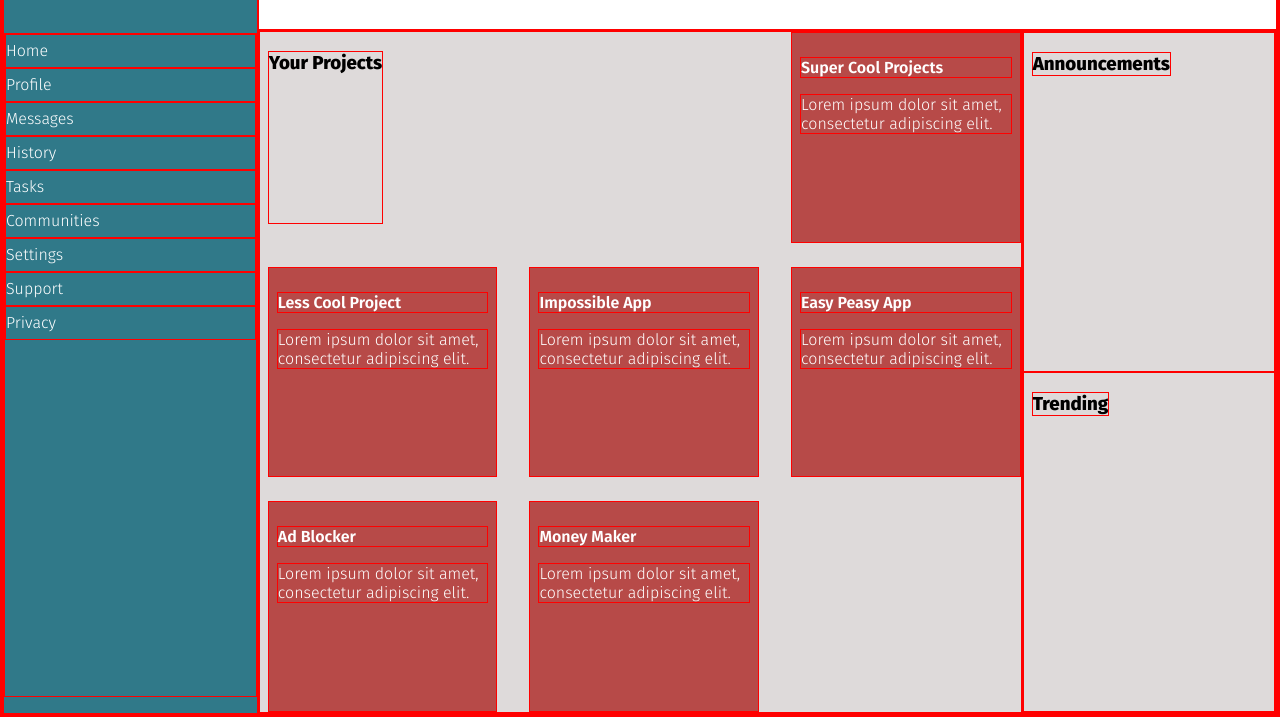
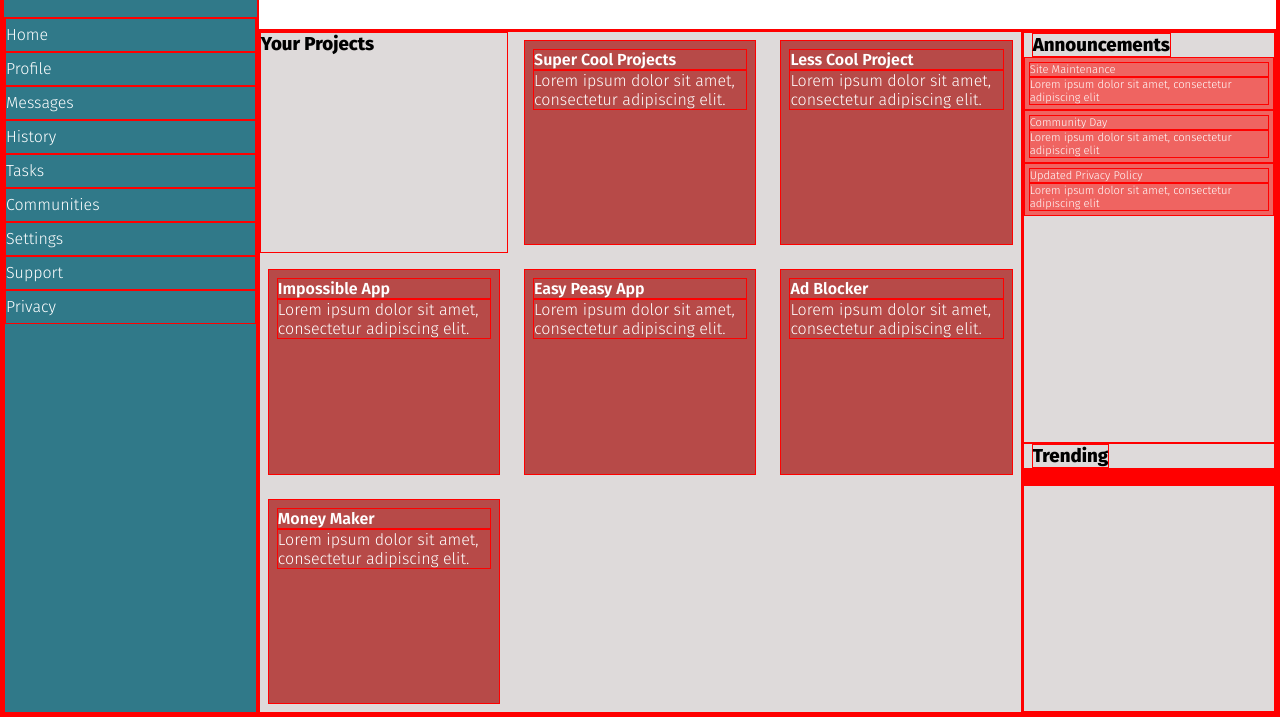
Before and after one commit to blakejam371/admin-dashboard, a plain HTML site: page index.html in a window 1280 px wide. Shown: the part 87-804 px from the top of the page. Drawn offline with Linux system fonts and the light colour scheme.

Commit message:
Update to HTML and CSS

```diff
--- a/index.html
+++ b/index.html
@@ -41,7 +41,7 @@
     </div>
     <div id="main-content">
         <div id="projects">
-          <h3 id="section-header">Your Projects</h3>
+          <h3 id="main-header">Your Projects</h3>
           <div class="project-items">
             <p class="title">Super Cool Projects</p>
             <p class="content">Lorem ipsum dolor sit amet, consectetur adipiscing elit.</p>
@@ -70,10 +70,34 @@
         <div id="right-content">
           <div id="announcements">
             <h3 id="section-header">Announcements</h3>
-
+            <div class="announcement-items">
+              <p class="title">Site Maintenance</p>
+              <p class="content">Lorem ipsum dolor sit amet, consectetur adipiscing elit</p>
+            </div>
+            <div class="announcement-items">
+              <p class="title">Community Day</p>
+              <p class="content">Lorem ipsum dolor sit amet, consectetur adipiscing elit</p>
+            </div>
+            <div class="announcement-items">
+              <p class="title">Updated Privacy Policy</p>
+              <p class="content">Lorem ipsum dolor sit amet, consectetur adipiscing elit</p>
+            </div>
           </div>
           <div id="trending">
             <h3 id="section-header">Trending</h3>
+            <div class="trending-items">
+              <p class="title"></p>
+              <p class="content"></p>
+            </div>
+            <div class="trending-items">
+              <p class="title"></p>
+              <p class="content"></p>
+            </div>
+            <div class="trending-items">
+              <p class="title"></p>
+              <p class="content"></p>
+            </div>
+          </div>
           </div>
         </div>
     </div>
--- a/styles.css
+++ b/styles.css
@@ -1,24 +1,26 @@
+/* Font imports and root variables */
 @import url('https://fonts.googleapis.com/css?family=Fira+Sans:300,600,800');
 
+/* Global reset and variables */
 * {
   box-sizing: border-box;
   border: solid 0.5px red;
+  margin: 0;
 }
 
+/* Root variables */
 :root {
   --ff: 'Fira Sans', sans-serif;
-
   --fw-n: 300;
   --fw-m: 600;
   --fw-b: 800;
-
   --fs-1: 6.5rem;
   --fs-2: 5rem;
   --fs-3: 3.5rem;
   --fs-4: 2rem;
   --fs-5: 1.5rem;
   --fs-p: 1rem;
-
+  --fs-s: 0.7rem;
   --primary-clr: #307989;
   --secondary-clr: #548CA8;
   --secondary-clr-light: #6fb9df;
@@ -27,11 +29,18 @@
   --opaque-background: rgba(123, 107, 107, 0.25);
 }
 
+/* Body styles */
 body {
-  margin: 0;
   font-family: var(--ff);
 }
 
+ul {
+  list-style: none;
+  padding: 0;
+  line-height: 2rem;
+}
+
+/* Container styles */
 #container {
   display: grid;
   grid-template-columns: 1fr 4fr;
@@ -39,6 +48,7 @@ body {
   height: 100vh;
 }
 
+/* Sidebar styles */
 #sidebar {
   background-color: var(--primary-clr);
   color: white;
@@ -48,46 +58,47 @@ body {
   grid-row: span 2;
 }
 
-ul {
-  list-style: none;
-  padding: 0;
-  line-height: 2rem;
+#sidebar-header {
+  align-self: center;
 }
 
+/* Header styles */
 #header {
   grid-row: span 1;
   grid-column: span 1;
 }
 
+/* Main content styles */
 #main-content {
-  grid-row: span 1;
-  grid-column: span 1;
   background-color: var(--opaque-background);
   display: grid;
   grid-template-columns: 3fr 1fr;
 }
 
+/* Projects styles */
 #projects {
   display: grid;
-  gap: 1.5rem;
+  gap: 0.5rem;
   grid-template-columns: repeat(auto-fit, minmax(200px, 1fr));
 }
 
+/* Section header styles */
 #section-header {
   grid-column: span 2;
   justify-self: left;
   margin-left: 0.5rem;
 }
 
+/* Project items styles */
 .project-items {
   background-color: var(--accent-clr-dark);
+  color: white;
   min-height: 100px;
   padding: 0.5rem;
-  margin-left: 0.5rem;
+  margin: 0.5rem;
 }
 
 .project-items p {
-  color: white;
   font-weight: var(--fw-n);
   font-size: var(--fs-p);
 }
@@ -98,6 +109,7 @@ ul {
   font-weight: var(--fw-m);
 }
 
+/* Button styles */
 button {
   font-family: var(--ff);
   background-color: var(--accent-clr);
@@ -105,7 +117,22 @@ button {
   font-size: var(--fs-p);
 }
 
+/* Right content styles */
 #right-content {
   display: grid;
   grid-template-rows: repeat(1fr);
 }
+
+/* Announcement items styles */
+.announcement-items {
+  background-color: var(--accent-clr);
+  color: white;
+  padding: 0.25rem;
+}
+
+.announcement-items .title,
+.announcement-items p {
+  font-size: var(--fs-s);
+  text-align: left;
+  font-weight: var(--fw-n);
+}
```
